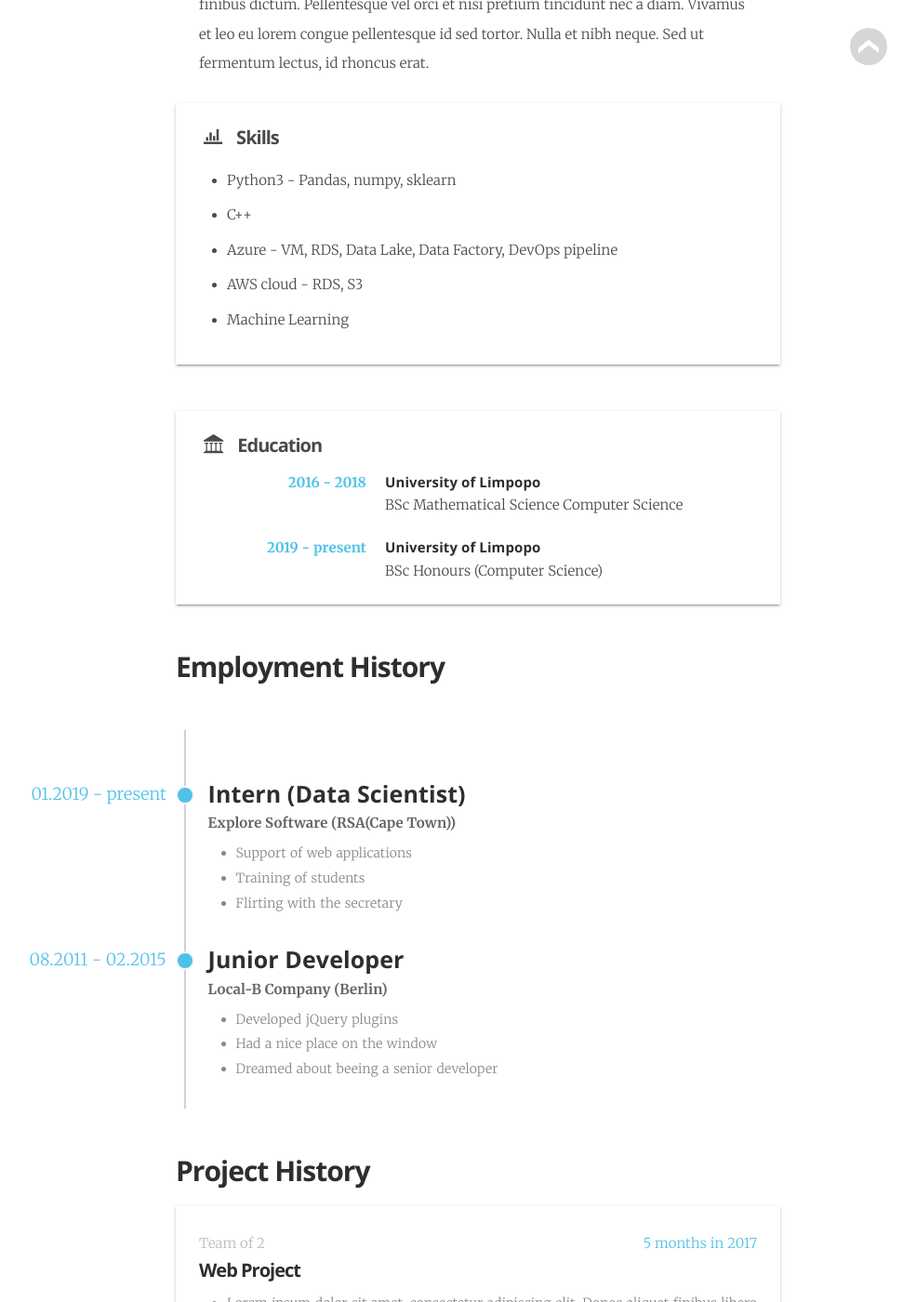
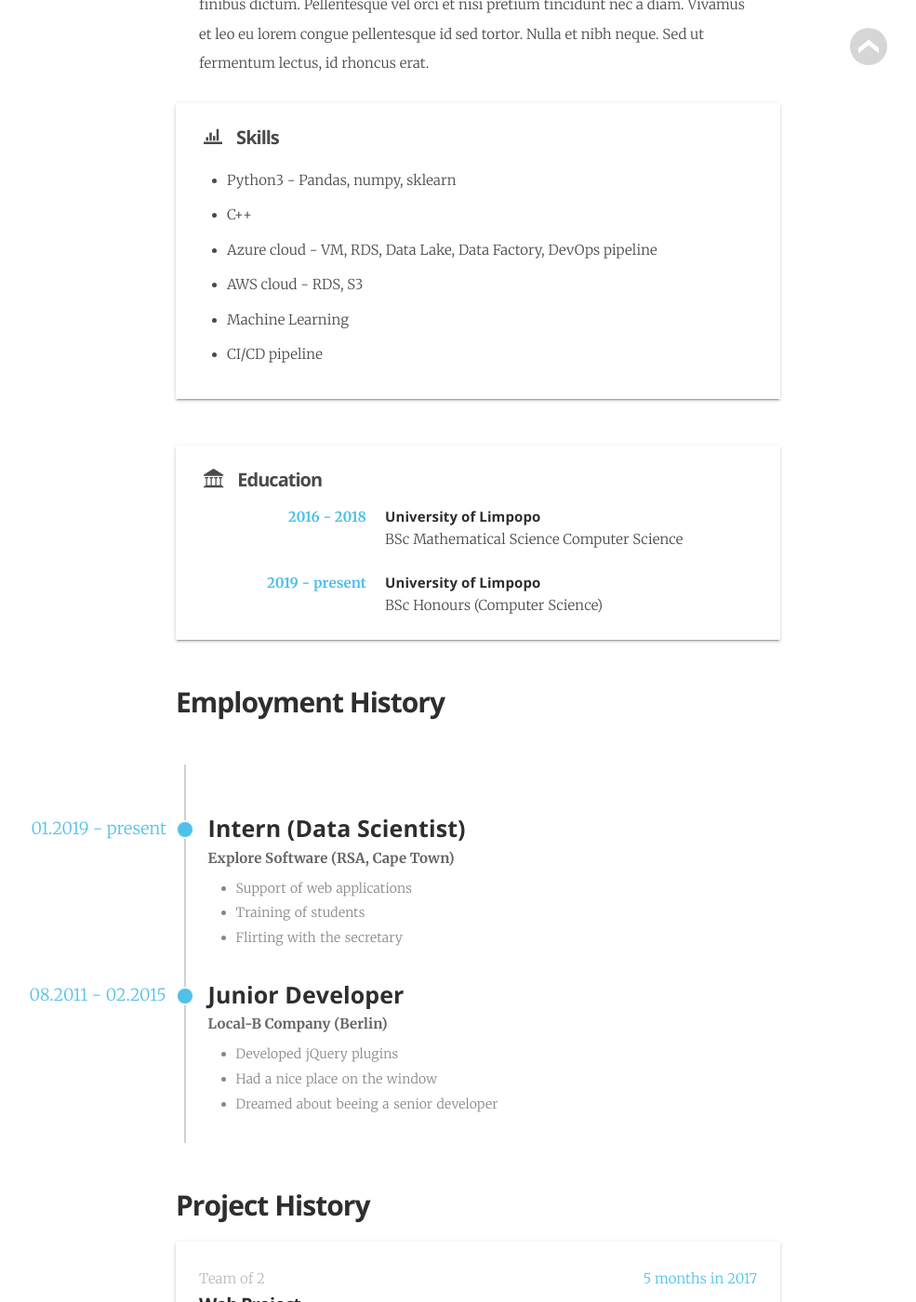
Before and after one commit to AllieUbisse/allieubisse.github.io, a Jekyll site: the page built from _pages/cv.html, in a window 1280 px wide and 1400 px high, scrolled down 620 px. Shown: the whole window at 93% size, without its empty margins (126-1111 px from the left). Built offline with Jekyll 4.4.1, drawn with Linux system fonts in a browser that asks for light colours; some web fonts are replaced; some of the changed text lies outside the part shown.

```diff
--- a/_data/authors.yml
+++ b/_data/authors.yml
@@ -8,7 +8,7 @@ default:                                                      # Fallback if noth
   website:      "https://allieubisse.github.io/allieubisse.github.io/cv" # OPTIONAL: link to the author of a post
   email:        "AllieSilverUbisse@gmail.com"                   # OPTIONAL: used in the about page
   twitter:      "troinux"                                       # OPTIONAL: used in the about page
-  linkedin:                                                   # OPTIONAL: used in the about page
+  linkedin:     "allie-silver-ubisse"                                             # OPTIONAL: used in the about page
   xing:                                                       # OPTIONAL: used in the about page
   github:       "AllieUbisse"                                   # OPTIONAL: used in the about page
   stackoverflow:                                              # OPTIONAL: used in the about page
@@ -33,6 +33,7 @@ jdecent:
   email:        AllieSilverUbisse@gmail.com
   twitter:      troinux
   github:       AllieUbisse
+  linkedin:     allie-silver-ubisse
   twitch:
 jwillmer:
   initial:      AUbisse
@@ -43,3 +44,4 @@ jwillmer:
   website:      "https://allieubisse.github.io/allieubisse.github.io/cv"
   twitter:      troinux
   github:       AllieUbisse
+  linkedin:     allie-silver-ubisse
--- a/_data/cv.yml
+++ b/_data/cv.yml
@@ -1,11 +1,12 @@
 jdecent:
     profile: "Integer sit amet libero non sapien sagittis dapibus. Phasellus gravida quam ac nisl finibus dictum. Pellentesque vel orci et nisi pretium tincidunt nec a diam. Vivamus et leo eu lorem congue pellentesque id sed tortor. Nulla et nibh neque. Sed ut fermentum lectus, id rhoncus erat."
     skills:
-        - "Python3 - Pandas, numpy, sklearn "
+        - "Python3 - Pandas, numpy, sklearn"
         - "C++"
-        - "Azure - VM, RDS, Data Lake, Data Factory, DevOps pipeline"
+        - "Azure cloud - VM, RDS, Data Lake, Data Factory, DevOps pipeline"
         - "AWS cloud - RDS, S3"
         - "Machine Learning"
+        - " CI/CD pipeline"
     education:
         - time:             "2016 - 2018"
           location:         "University of Limpopo"
@@ -15,7 +16,7 @@ jdecent:
           description:      "BSc Honours (Computer Science)"
     employment:
         - time:             "01.2019 - present"
-          location:         "RSA(Cape Town)"
+          location:         "RSA, Cape Town"
           company:          "Explore Software"
           position:         "Intern (Data Scientist)"
           responsibilities:
--- a/_includes/footer.html
+++ b/_includes/footer.html
@@ -1,5 +1,5 @@
 <footer class="site-footer">
     <button class="go-to-top"></button>
     <p class="copyright"><a href="{{ "" | absolute_url }}" title="{{ site.title }}">{{site.title}}</a> &copy; {{ site.time | date: '%Y' }} | <a href="{{ "/feed.xml" | absolute_url }}" title="RSS Feed">RSS Feed</a></p>
-    <p class="poweredby">powered by <a href="https://jekyllrb.com/" title="Jekyll">Jekyll</a> with the <a href="https://github.com/jwillmer/jekyllDecent" title="jekyllDecent Theme">jekyllDecent</a> theme</p>
+    <p class="poweredby">powered by <a href="https://jekyllrb.com/" title="Jekyll">Jekyll</a></p>
 </footer>
```
